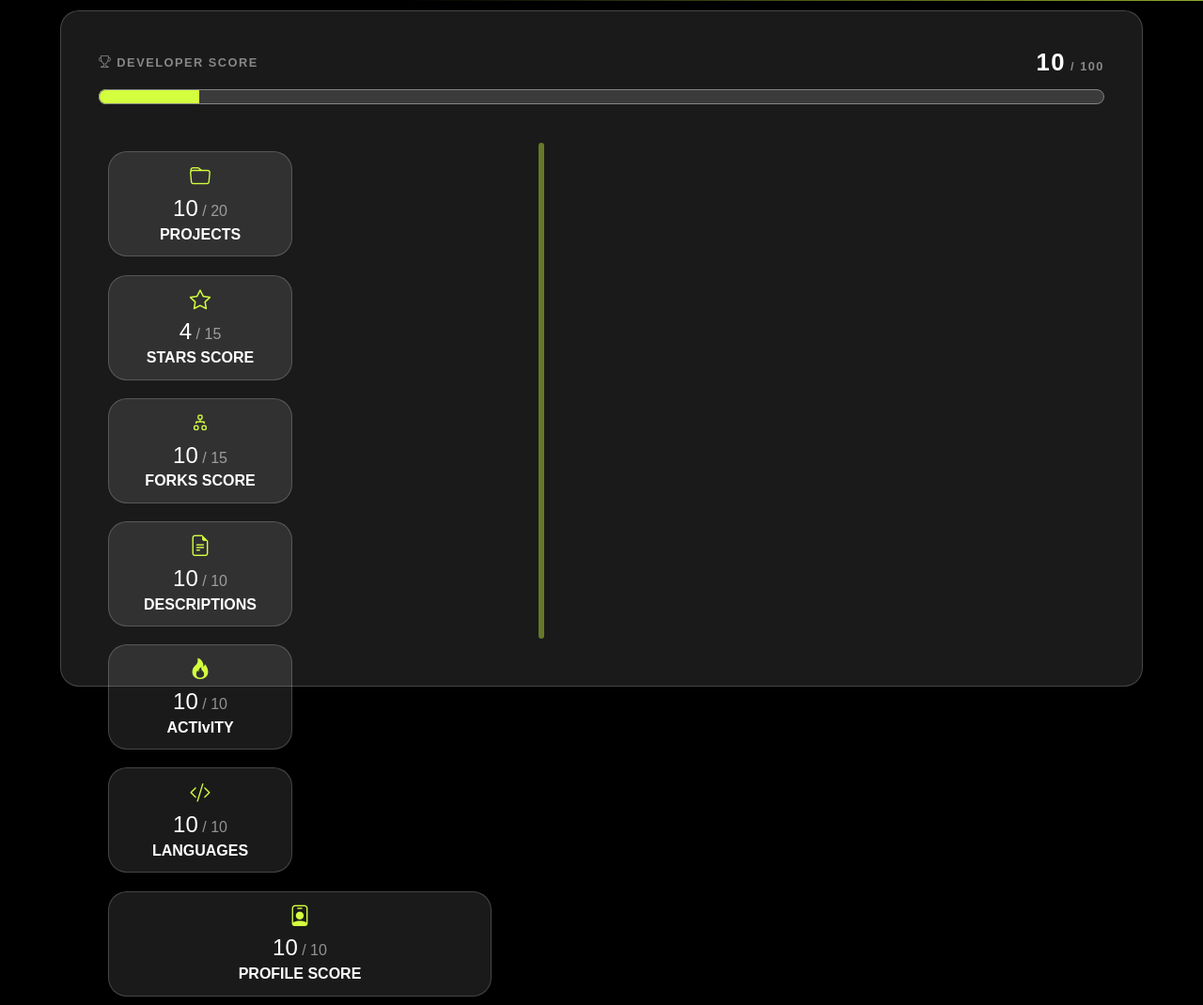
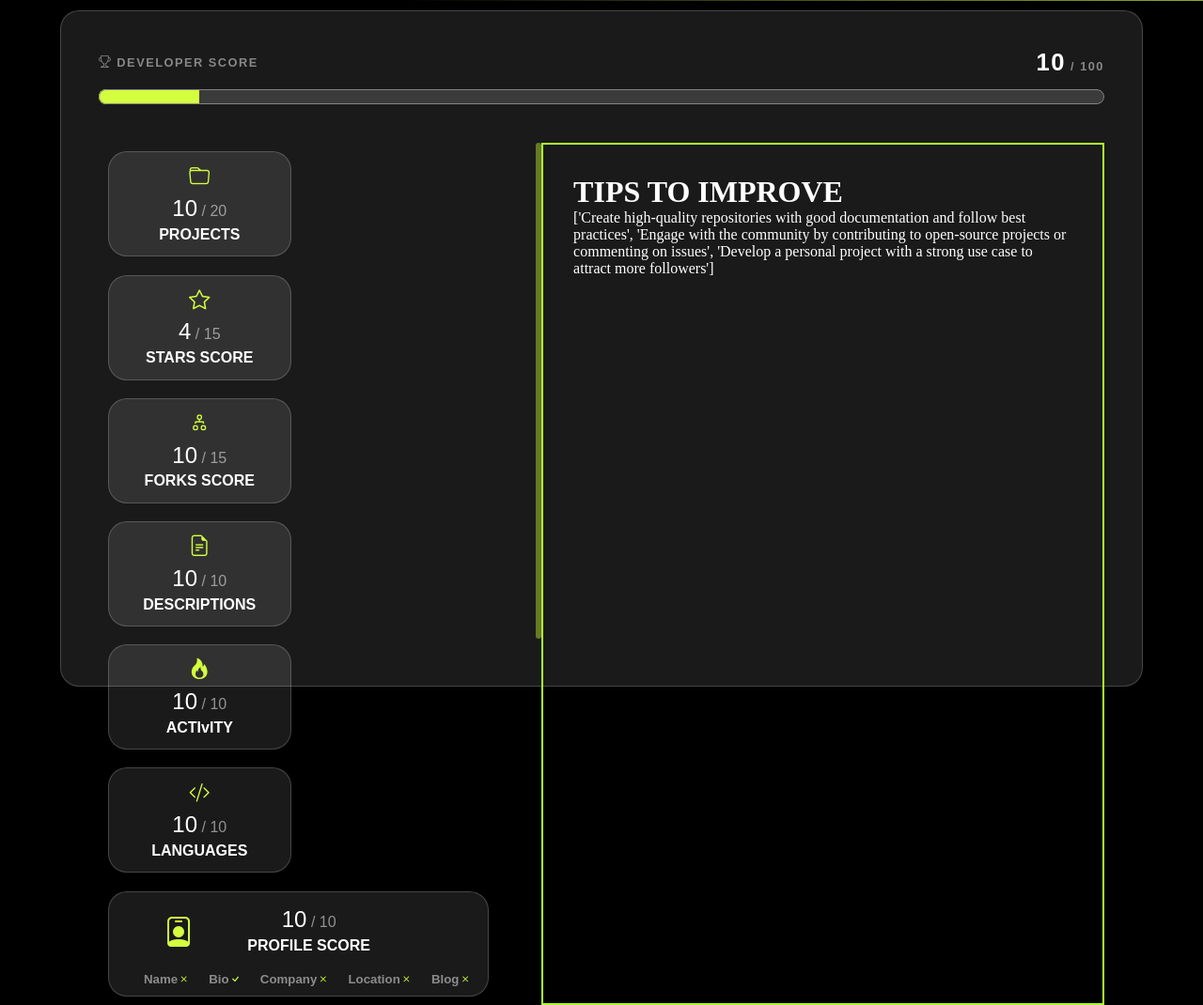
Before and after one commit to Jo-Osama38/GitHub-Analyser, a Flask app: template templates/analyze.html in a window 1280 px wide. Shown: the part 799-1869 px from the top of the page at 94% size. Run offline with Flask 3, Linux system fonts and the light colour scheme; the template is opened without the code that fills it: most values are stand-ins (such as "Sample title", 1, 10 or a date in 2020); grey boxes marked "Sample" are stand-in pictures.

Commit message:
The most improtant thing in this development is that i modifed the way the AI sends data and changed the prompte to acheve the desired results I encountered many problems convertiong it to JSON but after some thought I solved them and then added it to the HTML and made some minor adjutments to the user interface

````diff
--- a/ai_analyzer.py
+++ b/ai_analyzer.py
@@ -28,6 +28,12 @@ def ai_analyzer(profile):
                                     9. Next learning roadmap.
 
                                     Return ONLY valid JSON.
+                                    Do not write markdown.
+                                    Do not write ```json.
+                                    Do not write any explanation.
+                                    The first character must be {{
+                                    The last character must be }}
+                                    Every key and string must use double quotes.
 
                                     Format:
 
--- a/app.py
+++ b/app.py
@@ -4,8 +4,8 @@ from collections import Counter
 from analyzer import total_score ,calc_time ,first_project ,Latest_project,created_since ,top_lang,activiy,calc_score_repos,calc_score_forks,calc_score_stars,calc_score_doc,calc_score_activy,calc_score_lang,calc_score_profils
 from dotenv import load_dotenv
 from concurrent.futures import ThreadPoolExecutor
+from ai_analyzer import ai_analyzer
 
-# from ai_analyzer import ai_analyzer
 import os
 
 app = Flask(__name__)
@@ -75,6 +75,8 @@ def analyzer():
     location = None
     blog = None
     years_created_github = 0
+    avg_stars =0
+    avg_forks =0
 
     if request.method == "POST":
         username = request.form.get("username")
@@ -153,15 +155,26 @@ def analyzer():
             years_created_github = created_since(create_at)
 
         profile = {
-            "repos": repos,
-            "followers": followers,
-            "total_stars": total_stars,
-            "top_language": top_language,
-            "score": score,
-            "total_forks": total_forks,
-            "documentation_score" : documentation_score
-
-        }
+                "username": name,
+                "real_name": real_name,
+                "bio": bio,
+                "repositories": repos,
+                "followers": followers,
+                "following": following,
+                "years_on_github": years_created_github,
+                "last_activity_days": last_activity_days,
+                "total_stars": total_stars,
+                "total_forks": total_forks,
+                "average_stars": round(avg_stars, 2),
+                "average_forks": round(avg_forks, 2),
+                "top_language": top_language,
+                "languages": language_bytes,
+                "documentation_score": round(documentation_score, 1),
+                "first_project": name_first_project,
+                "latest_project": name_Last_project,
+                "developer_score": developer_score,
+                "languages":language_bytes,
+            }
         # aiAnalyzer = ai_analyzer(profile)
         if repos and repos > 0 :
             avg_stars = total_stars / repos
@@ -179,7 +192,7 @@ def analyzer():
         score_documentation = calc_score_doc(documentation_score)
         score_activity = calc_score_activy(last_activity_days)
         score_lang = calc_score_lang(num_lang)
-        score_profile =calc_score_profils(name,bio,company,location,blog)
+        score_profile =calc_score_profils(real_name,bio,company,location,blog)
 
         developer_score = score_repos+ score_stars+score_forks +score_documentation+score_activity+score_lang+score_profile
 
--- a/static/analyses.css
+++ b/static/analyses.css
@@ -236,7 +236,7 @@ progress{
     font-family: Arial, Helvetica, sans-serif;
     box-sizing: border-box;
 }
-.score_cards .card i{
+.iconscore{
     color: #d4ff3f;
     font-size: 1.4em;
 }
@@ -266,3 +266,45 @@ progress{
     background-color: #d5ff3f69;
     margin-left: 2.5em;
 }
+
+.check{
+    display: flex;
+    align-items: center;
+    font-size: 1em;
+
+}
+.check h5 {
+    margin-left: 1.5em;
+    color: rgba(255, 255, 255, 0.499);
+}
+.check i{
+    color:#d4ff3f;
+    font-weight: 900;
+
+}
+.profil_score{
+    display: flex;
+    margin-bottom: 1.2em;
+    width: 74%;
+}
+.profil_score i{
+    color: #d4ff3f;
+    font-size: 2em;
+    margin-top: 0.5em;
+}
+.profile_show_score{
+    display: flex;
+    flex-direction: column;
+    justify-content: center;
+    align-items: center;
+    justify-self: center;
+    align-self:center ;
+    margin-left: 20%;
+}
+.ai_tips{
+    display: flex;
+    flex-direction: column;
+    padding: 2em;
+    width: 50%;
+    border: 2px solid greenyellow;
+}
--- a/templates/analyze.html
+++ b/templates/analyze.html
@@ -91,49 +91,87 @@
             <div class="dont_found_name">
                 <div class="score_cards">
                     <div class="card">
-                        <i class="bi bi-folder"></i>
+                        <i class="iconscore bi-folder"></i>
                         <p><span>{{score_repos}}</span> / 20</p>
                         <h4>PROJECTS</h4>
                     </div>
                     <div class="card">
-                        <i class="bi bi-star"></i>
+                        <i class="iconscore bi-star"></i>
                         <p><span>{{score_stars}}</span> / 15</p>
                         <h4>STARS SCORE</h4>
                     </div>
                     <div class="card">
-                        <i class="bi bi-diagram-2"></i>
+                        <i class="iconscore bi-diagram-2"></i>
                         <p><span>{{score_forks}}</span> / 15</p>
                         <h4>FORKS SCORE</h4>
                     </div>
                     <div class="card">
-                        <i class="bi bi-file-earmark-text"></i>
+                        <i class="iconscore bi-file-earmark-text"></i>
                         <p><span>{{score_documentation}}</span> / 10</p>
                         <h4>DESCRIPTIONS</h4>
                     </div>
                     <div class="card">
-                        <i class="bi bi-fire"></i>
+                        <i class="iconscore bi-fire"></i>
                         <p><span>{{score_activity}}</span> / 10</p>
                         <h4>ACTIvITY</h4>
                     </div>
                     <div class="card">
-                        <i class="bi bi-code-slash"></i>
+                        <i class="iconscore bi-code-slash"></i>
                         <p><span>{{score_lang}}</span> / 10</p>
                         <h4>LANGUAGES</h4>
                     </div>
                     <div class="card" id="card_profile">
-                        <i class="bi bi-person-badge"></i>
-                        <p><span>{{score_profile}}</span> / 10</p>
-                        <h4>PROFILE SCORE</h4>
+                        <div class="profil_score">
+                            <i class="bi bi-person-badge"></i>
+                            <div class="profile_show_score">
+                                <p><span>{{score_profile}}</span> / 10</p>
+                                <h4>PROFILE SCORE</h4>
+                            </div>
+                       </div>
+                        <div class="check">
+                            {% if realname %}
+                                <h5>Name<i class="bi bi-check"></i></h5>
+                            {%else%}
+                                <h5>Name<i class="bi bi-x"></i></h5>
+                            {%endif%}
+
+                            {% if bio %}
+                                <h5>Bio<i class="bi bi-check"></i></h5>
+                            {%else%}
+                                <h5>Bio<i class="bi bi-x"></i></h5>
+                            {%endif%}
+
+                            {% if company %}
+                                <h5>Company<i class="bi bi-check"></i></h5>
+                            {%else%}
+                                <h5>Company<i class="bi bi-x"></i></h5>
+                            {%endif%}
+
+                            {% if location %}
+                                <h5>Location<i class="bi bi-check"></i></h5>
+                            {%else%}
+                                <h5>Location<i class="bi bi-x"></i></h5>
+                            {%endif%}
+                            {% if blog %}
+                                <h5>Blog<i class="bi bi-check"></i></h5>
+                            {%else%}
+                                <h5>Blog<i class="bi bi-x"></i></h5>
+                            {%endif%}
+                        </div>
+
                     </div>
                 </div>
 
                 <div class="line"></div>
+                <div class="ai_tips">
+                    <h1>TIPS TO IMPROVE</h1>
+                    <p>['Create high-quality repositories with good documentation and follow best practices', 'Engage with the community by contributing to open-source projects or commenting on issues', 'Develop a personal project with a strong use case to attract more followers']</p>
+                 </div>
+
             </div>
 
 
         </div>
-
-
 
 
 
````
